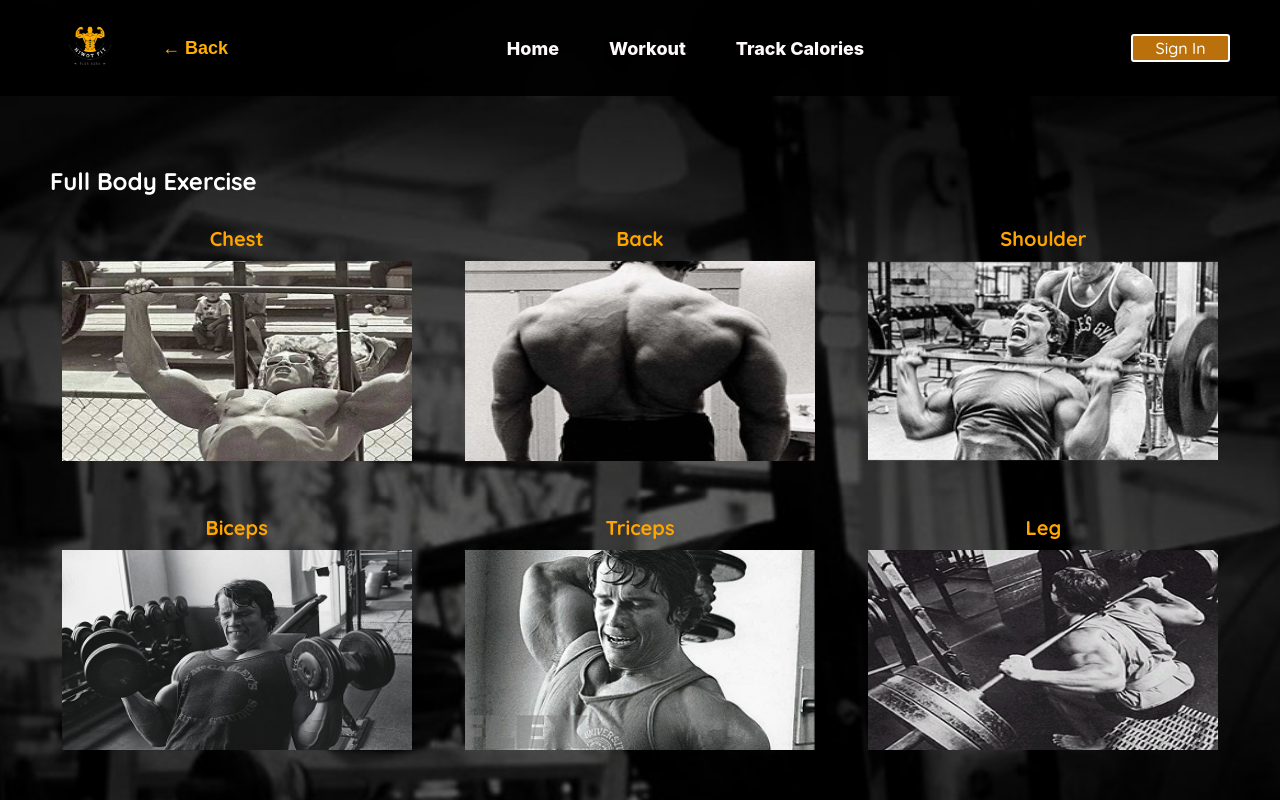
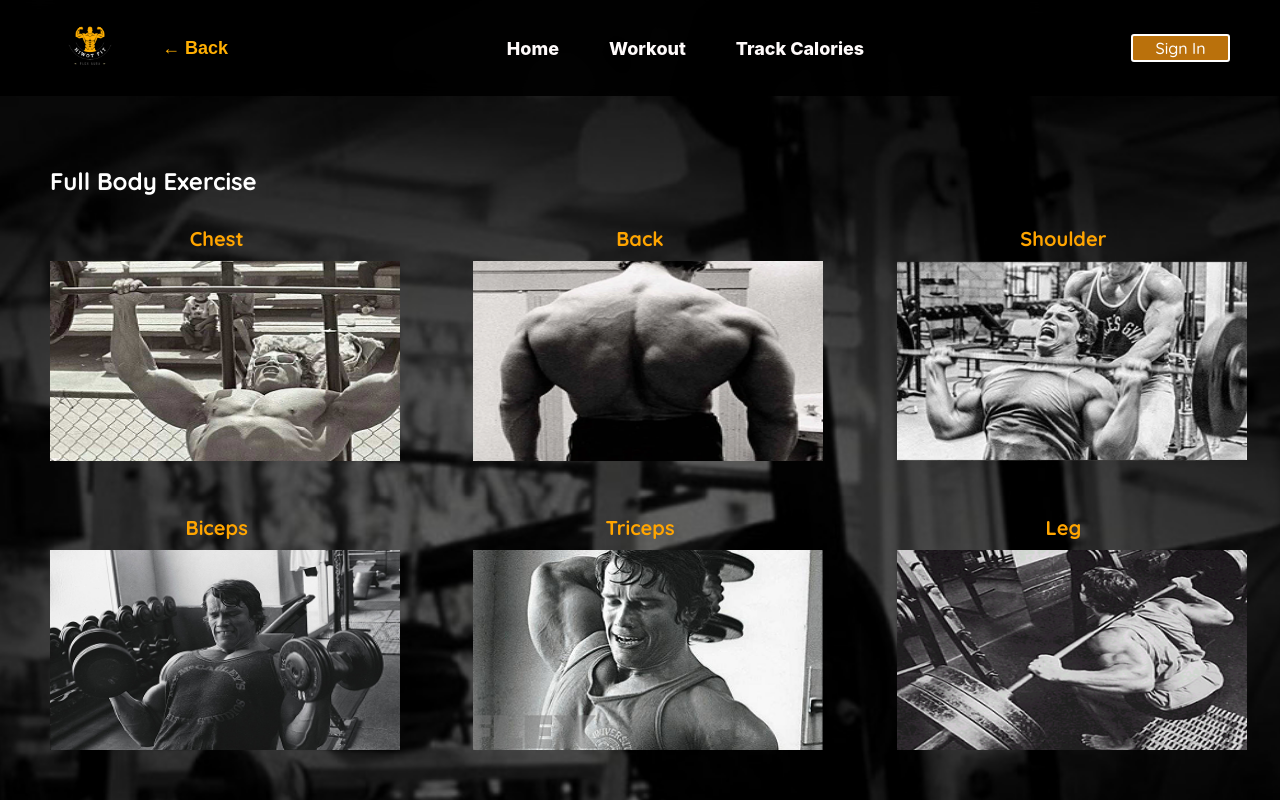
Before and after one commit to YohannesAd/HiwotFit_App, a Next.js app: page /features/workout/list_of_muscle in a window 1280 px wide. Built offline with nearby package versions, Linux system fonts and the light colour scheme; no server answers.

Commit message:
Update list_of_muscle.module.css

```diff
--- a/src/app/styles/list_of_muscle.module.css
+++ b/src/app/styles/list_of_muscle.module.css
@@ -13,6 +13,7 @@
   padding: 20px;
   padding-top: 40px; /* Reduced since navbar is now sticky */
   color: white;
+
 }
 
 .title {
@@ -26,7 +27,7 @@
   display: grid;
   grid-template-columns: repeat(auto-fit, minmax(300px, 1fr));
   row-gap: 100px;
-  column-gap: 30px;
+  column-gap: 90px;
   padding: 0 30px;
   margin-top: 80px; /* Adjust this value to move the grid lower */
 }
```
